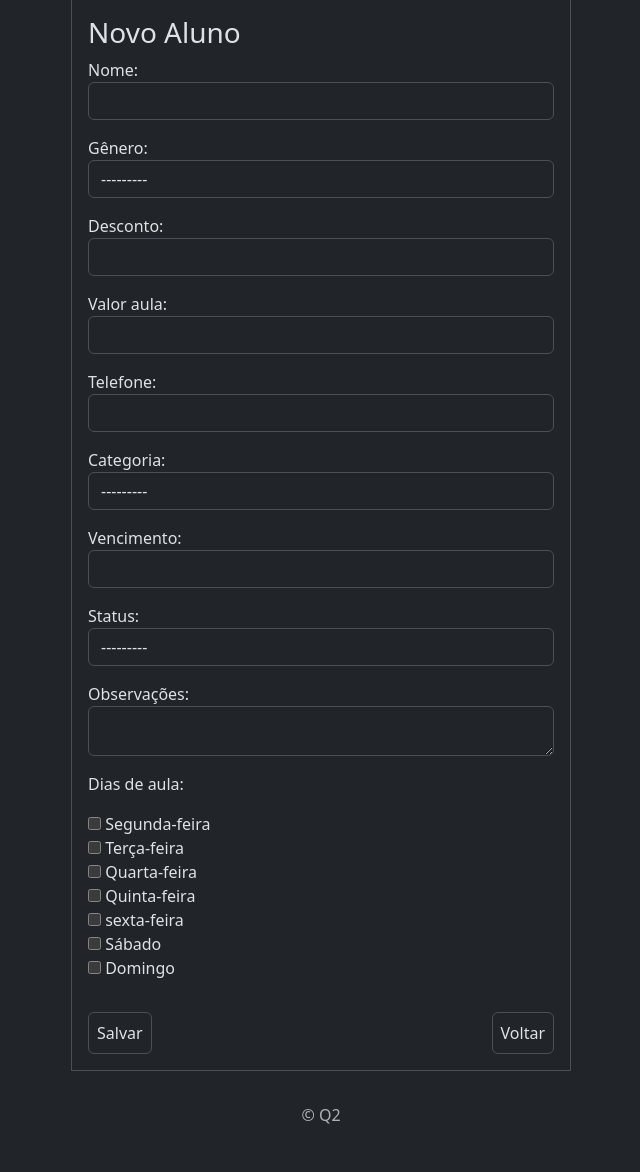
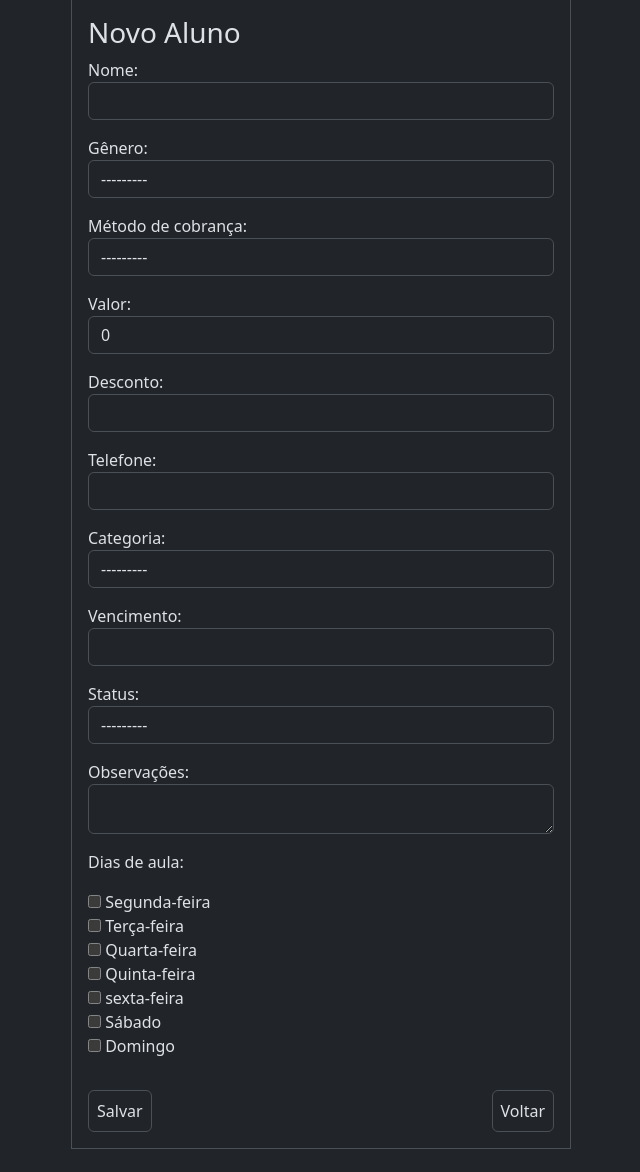
Before and after one commit to Ramonlleopoldo/sistema_gestao_financeira, a Django app: page /student/create/ in a window 1280 px wide. Shown: the part 137-1309 px from the top of the page, without its empty margins (319-959 px from the left). Before the commit the page ends 1261 px from the top, so only its background shows below. Run offline with Django 5.2, Linux system fonts and the light colour scheme.

Commit message:
Criação da opção de escolha de metodo de pagamento 'aula' e 'mensal'

```diff
--- a/payment/templates/payment_pending_details.html
+++ b/payment/templates/payment_pending_details.html
@@ -6,6 +6,7 @@
     <div class=" border p-3 container">
         <div>
             <h2>{{payment.student.name}}</h2>
+            <span><strong>Método de Cobrança: </strong>{{ payment.student.get_billing_method_display }}</span><br>
             <span><strong>Dias de treino: </strong> {{payment.student.class_days}}</span><br>
             <span><strong>Quantidade de treinos: </strong> {{payment.student.class_quantity}}</span><br>
             <span><strong>Preço por aula: </strong> {{payment.student.class_price}}</span><br>
--- a/payment/templates/payment_received.html
+++ b/payment/templates/payment_received.html
@@ -49,11 +49,12 @@
     <thead>
         <tr>
             <th>Nome</th>
+            <th>Método Cobrança</th>
             <th>QT aulas</th>
             <th>Valor aula</th>
             <th>Desconto</th>
             <th>Valor com desconto</th>
-            <th>pago</th>
+            <th>Pago</th>
             <th>Data</th>
             <th>Ação</th>
         </tr>
@@ -62,6 +63,7 @@
         {% for payment in payments_received %}
         <tr>
             <td>{{payment.student.name}}</td>
+            <td>{{payment.student.get_billing_method_display}}</td>
             <td>{{payment.student.class_quantity}}</td>
             <td>R$ {{payment.student.class_price}}</td>
             <td>{{payment.student.discount}}%</td>
--- a/payment/templates/payment_received_detail.html
+++ b/payment/templates/payment_received_detail.html
@@ -6,6 +6,7 @@
     <div class=" border p-3 container">
         <div>
             <h2>{{pendingpayment.student.name}}</h2>
+            <span><strong>Método de Cobrança: </strong>{{ pendingpayment.student.get_billing_method_display }}</span><br>
             <span><strong>Dias de treino: </strong> {{pendingpayment.student.class_days}}</span><br>
             <span><strong>Quantidade de treinos: </strong> {{pendingpayment.student.class_quantity}}</span><br>
             <span><strong>Preço por aula R$: </strong> {{pendingpayment.student.class_price}}</span><br>
--- a/payment/templates/payments_pending_list.html
+++ b/payment/templates/payments_pending_list.html
@@ -22,6 +22,7 @@
         <thead>
             <tr>
                 <th>Aluno</th>
+                <th>Método Cobrança</th>
                 <th>Nº Aulas</th>
                 <th>Valor a pagar</th>
                 <th>Desconto</th>
@@ -35,6 +36,7 @@
             {% for payment in payments_pending %}
             <tr>
                 <td>{{ payment.student.name}}</td>
+                <td>{{ payment.student.get_billing_method_display }}</td>
                 <td>{{ payment.student.class_quantity }}</td>
                 <td>R${{ payment.student.value_total }}</td>
                 <td>{{ payment.student.discount }}%</td>
--- a/payment/views.py
+++ b/payment/views.py
@@ -1,10 +1,11 @@
-from django.views.generic import ListView, CreateView, DetailView, UpdateView, DeleteView
+from django.views.generic import ListView, CreateView, DetailView
 from django.urls import reverse_lazy
 from django.shortcuts import get_object_or_404
 from . import models
 from student.models import Student
 from . import forms
 import datetime
+
 
 class PaymentsPending(ListView):
     model = models.PaymentPending
--- a/student/forms.py
+++ b/student/forms.py
@@ -6,11 +6,12 @@ from student.models import CLASS_DAYS_CHOICES
 class StudentModelForm(forms.ModelForm):
     class Meta:
         model = models.Student
-        fields = ['name', 'gender','discount', 'class_price', 'phone_number', 'level', 'due_date', 'status', 'notes']
+        fields = ['name', 'gender','billing_method','class_price','discount','phone_number', 'level', 'due_date', 'status', 'notes']
 
         widgets = {
             'name': forms.TextInput(attrs={'class': 'form-control'}),
             'gender': forms.Select(attrs={'class': 'form-control'}),
+            'billing_method': forms.Select(attrs={'class': 'form-control'}),
             'class_price': forms.NumberInput(attrs={'class': 'form-control'}),
             'discount': forms.NumberInput(attrs={'class': 'form-control'}),
             'phone_number': forms.TextInput(attrs={'class': 'form-control'}),
@@ -22,9 +23,10 @@ class StudentModelForm(forms.ModelForm):
         labels = {
             'name': 'Nome',
             'gender': 'Gênero',
+            'billing_method': 'Método de cobrança',
             'class_days': 'Dias de aula',
             'discount': 'Desconto',
-            'class_price': 'Valor aula',
+            'class_price': 'Valor',
             'phone_number': 'Telefone',
             'level': 'Categoria',
             'due_date': 'Vencimento',
@@ -71,6 +73,7 @@ class StudentModelForm(forms.ModelForm):
                 self.add_error('phone_number', "Número inválido. O número deve ter 11 dígitos.")
 
         return number
+
     # tratamento de discount
     def clean_discount(self):
         discount = self.cleaned_data.get('discount')
@@ -85,6 +88,7 @@ class StudentModelForm(forms.ModelForm):
             self.add_error('due_date', 'Data de vencimento invalida informe uma data de 01 ate 30')
         return due_date
 
+    # Tratamento valor
     def clean_class_price(self):
         class_price = self.cleaned_data.get('class_price')
         if class_price < 0:
--- a/student/models.py
+++ b/student/models.py
@@ -34,12 +34,18 @@ STATUS_PAYMENT_CHOICES = (
     ('pendente', 'Pendente'),
     ('pago', 'Pago'),
 )
+BILLING_METHOD_CHOICES = (
+    ('aula', 'Aula'),
+    ('mensal', 'Mensal')
+)
 class Student(models.Model):
     name = models.CharField(max_length=100)
     gender = models.CharField(max_length=20, choices=GENDER_CHOICES)
     class_days = models.TextField()
     class_quantity = models.IntegerField(blank=True, null= True, default=0)
-    class_price = models. DecimalField(max_digits=10, decimal_places=2)
+    billing_method = models.CharField(max_length=10, choices=BILLING_METHOD_CHOICES)
+    class_price = models. DecimalField(max_digits=10, decimal_places=2, blank=True, null=True, default=0)
+    monthly_fee = models.DecimalField(max_digits=10, decimal_places=2, blank=True, null=True, default=0)
     discount = models.IntegerField()
     phone_number = models.CharField(max_length=15, blank=True, null=True, default=" ")
     level = models.CharField(max_length=3, choices=LEVEL_CHOICES)
@@ -52,8 +58,12 @@ class Student(models.Model):
 
     @property
     def value_total(self):
-        """Retorna o valor total sem desconto."""
-        return self.class_price * self.class_quantity
+        if self.billing_method == "aula":
+            """Retorna o valor total sem desconto."""
+            value = self.class_price * self.class_quantity
+        if self.billing_method == "mensal":
+            value = self.class_price
+        return value
 
     @property
     def value_discount(self):
--- a/student/signals.py
+++ b/student/signals.py
@@ -5,7 +5,7 @@ from payment.models import PaymentPending, PaymentReceived
 import calendar
 import datetime
 
-
+# verifica a quantidade de dias tem na semana para calcular o campo de quantidade de treinos que o aluno terá
 @receiver(post_save, sender=models.Student)
 def day_class(sender, instance, created, **kwargs):
 
@@ -32,9 +32,7 @@ def day_class(sender, instance, created, **kwargs):
             sab += 1
         if semana[6] != 0:
             dom += 1
-    print(f" {seg} Segundas \n {ter} Terças \n {qua} Quartas \n {qui} Quintas \n {sex} Sextas \n {sab} sabados \n {dom} Domingos")
     dias_treino = instance.class_days
-    print(dias_treino)
     soma = 0
     if 'Seg' in dias_treino:
         soma += seg
@@ -56,6 +54,7 @@ def day_class(sender, instance, created, **kwargs):
     post_save.connect(day_class, sender=models.Student)
 
 
+# Após salvar ou att um aluno o signals verifica se o status do pagamento é pendente se for ele cria um registro no models payment-pending
 @receiver(post_save, sender=models.Student)
 def att_payment_pending(sender, instance, created, **kwargs):
 
@@ -64,6 +63,7 @@ def att_payment_pending(sender, instance, created, **kwargs):
             student=instance,
         )
 
+# Após um ser confirmado o pagamento de um aluno ele exclui o aluno de payment_pending e cria um registro no payment_received além disso muda o status_payment para 'pago' dessa forma o aluno nao é adicionado novamente em payment_pending
 @receiver(post_save, sender=PaymentReceived)
 def remove_payment_pending(sender, instance, **kwargs):
     PaymentPending.objects.filter(student=instance.student).delete()
--- a/student/templates/student_detail.html
+++ b/student/templates/student_detail.html
@@ -6,6 +6,7 @@
     <div class=" border p-3 container">
         <div>
             <h2>{{student.name}}</h2>
+            <span><strong>Método de Cobrança: </strong>{{ student.get_billing_method_display }}</span><br>
             <span><strong>Gênero: </strong>{{student.get_gender_display}}</span><br>
             <span><strong>Dias de treino: </strong>{{student.class_days}}</span><br>
             <span><strong>Quantidade de treinos: </strong>{{student.class_quantity}}</span><br>
--- a/student/templates/student_list.html
+++ b/student/templates/student_list.html
@@ -40,6 +40,7 @@
             <tr>
                 <th>Nome</th>
                 <th>Gênero</th>
+                <th>Método de Cobrança</th>
                 <th>Treinos</th>
                 <th>Nº aulas</th>
                 <th>Preço aula</th>
@@ -57,6 +58,7 @@
             <tr>
                 <td>{{student.name}}</td>
                 <td>{{student.gender}}</td>
+                <td>{{ student.get_billing_method_display }}</td>
                 <td>{{student.class_days}}</td>
                 <td>{{student.class_quantity}}</td>
                 <td>{{student.class_price}}</td>
```
Also changed, not shown: payment/urls.py (line endings or trailing spaces), student/migrations/0009_student_billing_method_student_monthly_fee_and_more.py (added).
